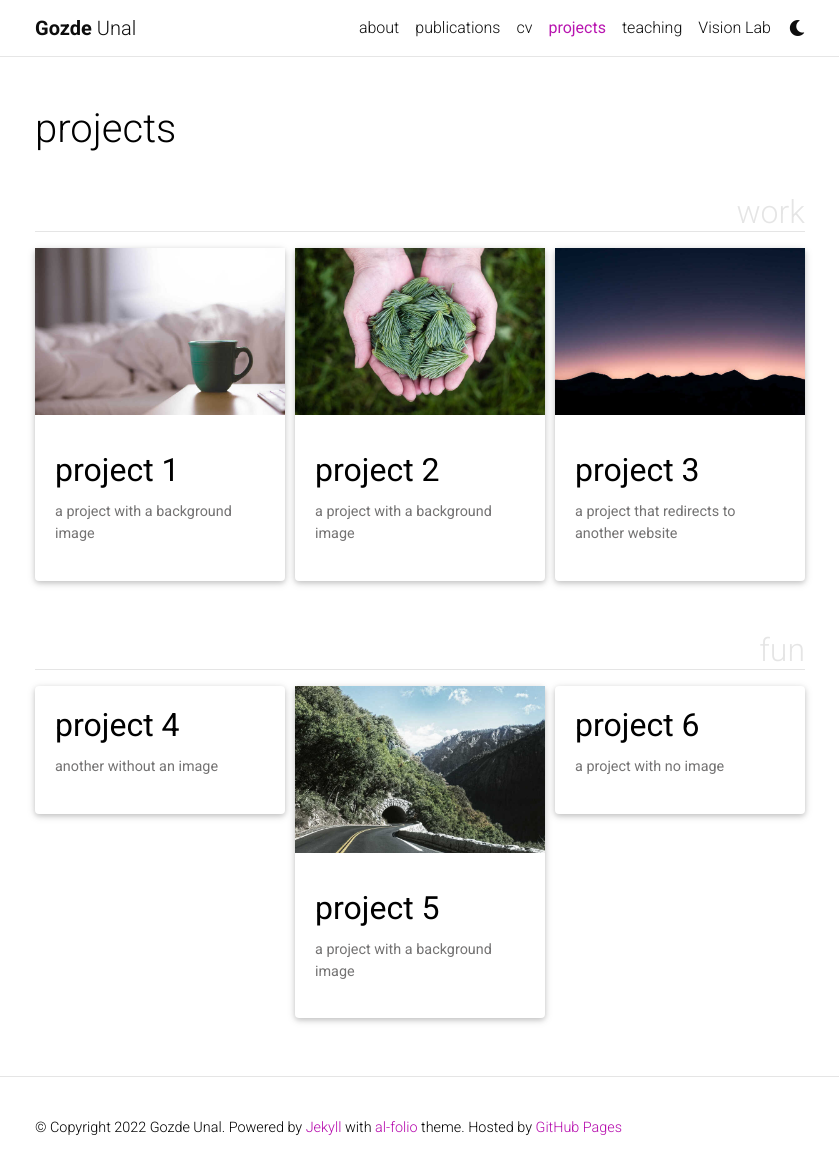
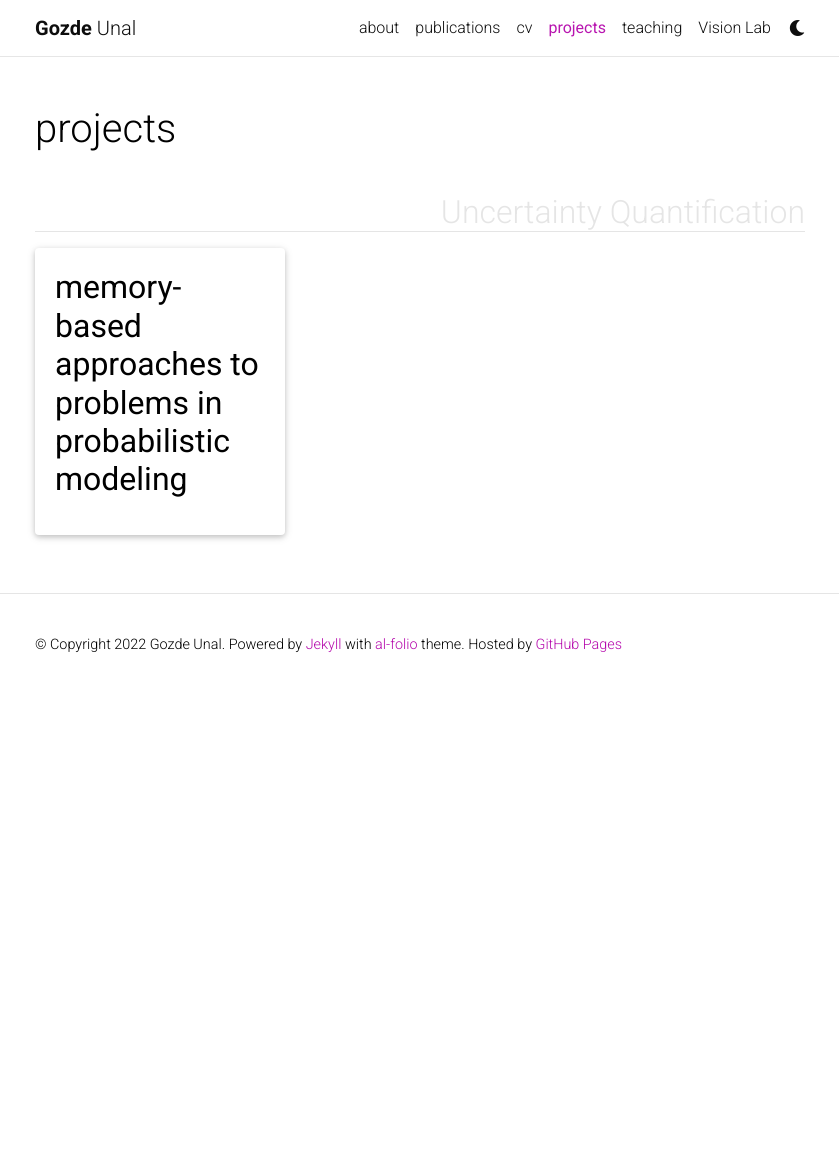
Before and after one commit to gozde-unal/gozde-unal.github.io, a Jekyll site: the page built from _pages/projects.md, in a window 1280 px wide and 1179 px high. Shown: the top 1174 px of the window, without its empty margins (220-1059 px from the left). Built offline with Jekyll 4.4.1, drawn with Linux system fonts in a browser that asks for light colours; full-size pictures stand in for the smaller copies a plugin makes; comment, search, counter and statistics services are not loaded; a style sheet for code colours, icons or effects is not loaded.

Commit message:
projects

````diff
--- a/_pages/projects.md
+++ b/_pages/projects.md
@@ -4,7 +4,7 @@ title: projects
 permalink: /projects/
 nav: true
 nav_order: 4
-display_categories: [work, fun]
+display_categories: [Uncertainty Quantification]
 horizontal: false
 ---
 
--- a/_projects/1_project.md
+++ b/_projects/1_project.md
@@ -1,80 +1,40 @@
 ---
 layout: page
-title: project 1
-description: a project with a background image
-img: assets/img/12.jpg
+title: Memory-based Approaches to Problems in Probabilistic Modeling
 importance: 1
-category: work
+category: Uncertainty Quantification
 ---
 
-Every project has a beautiful feature showcase page.
-It's easy to include images in a flexible 3-column grid format.
-Make your photos 1/3, 2/3, or full width.
-
-To give your project a background in the portfolio page, just add the img tag to the front matter like so:
-
-    ---
-    layout: page
-    title: project
-    description: a project with a background image
-    img: /assets/img/12.jpg
-    ---
+# Evidential Turing Processes (ETP)
 
 <div class="row">
-    <div class="col-sm mt-3 mt-md-0">
-        {% include figure.html path="assets/img/1.jpg" title="example image" class="img-fluid rounded z-depth-1" %}
+    <div class="col-sm mt-6 mt-md-0">
+        <!-- Start ordered list-->
+        <ol>
+            <li> We define <b>Total Calibration</b> for the first time.</li>
+            <li> We introduce <b>Complete Bayesian Models</b> </li>
+            <li> We propose Evidential Turing Processes as a realization of Complete Bayesian Models </li>
+            <li> We show that Evidential Turing Process is the only model that can excel all three aspects of total calibration simultaneously </li>
+        </ol>
     </div>
     <div class="col-sm mt-3 mt-md-0">
-        {% include figure.html path="assets/img/3.jpg" title="example image" class="img-fluid rounded z-depth-1" %}
+        {% include figure.html path="assets/projects/akgula15/ETP.png" title="Evidential Turing Processes" class="img-fluid rounded z-depth-1" %}
+    </div>
+</div>
+
+# Continual Learning of Multi-modal Dynamics with External Memory (CDDP)
+
+<div class="row">
+    <div class="col-sm mt-6 mt-md-0">
+        <!-- Start ordered list-->
+        <ol>
+            <li> We introduce the first study on Continual Learning of Multi-modal Dynamical Systems</li>
+            <li> We introduce Competitive baseline Variational Continual Learning - Bayesian State-Space Model </li>
+            <li> We propose a novel solution which is Continual Dynamic Dirichlet Process (CDDP) based on external memory  </li>
+            <li> We show that CDDP is beneficial for continual learning of multi-modal dynamics </li>
+        </ol>
     </div>
     <div class="col-sm mt-3 mt-md-0">
-        {% include figure.html path="assets/img/5.jpg" title="example image" class="img-fluid rounded z-depth-1" %}
+        {% include figure.html path="assets/projects/akgula15/CDDP.png" title="Continual Learning of Multi-modal Dynamics with External Memory" class="img-fluid rounded z-depth-1" %}
     </div>
 </div>
-<div class="caption">
-    Caption photos easily. On the left, a road goes through a tunnel. Middle, leaves artistically fall in a hipster photoshoot. Right, in another hipster photoshoot, a lumberjack grasps a handful of pine needles.
-</div>
-<div class="row">
-    <div class="col-sm mt-3 mt-md-0">
-        {% include figure.html path="assets/img/5.jpg" title="example image" class="img-fluid rounded z-depth-1" %}
-    </div>
-</div>
-<div class="caption">
-    This image can also have a caption. It's like magic.
-</div>
-
-You can also put regular text between your rows of images.
-Say you wanted to write a little bit about your project before you posted the rest of the images.
-You describe how you toiled, sweated, *bled* for your project, and then... you reveal its glory in the next row of images.
-
-
-<div class="row justify-content-sm-center">
-    <div class="col-sm-8 mt-3 mt-md-0">
-        {% include figure.html path="assets/img/6.jpg" title="example image" class="img-fluid rounded z-depth-1" %}
-    </div>
-    <div class="col-sm-4 mt-3 mt-md-0">
-        {% include figure.html path="assets/img/11.jpg" title="example image" class="img-fluid rounded z-depth-1" %}
-    </div>
-</div>
-<div class="caption">
-    You can also have artistically styled 2/3 + 1/3 images, like these.
-</div>
-
-
-The code is simple.
-Just wrap your images with `<div class="col-sm">` and place them inside `<div class="row">` (read more about the <a href="https://getbootstrap.com/docs/4.4/layout/grid/">Bootstrap Grid</a> system).
-To make images responsive, add `img-fluid` class to each; for rounded corners and shadows use `rounded` and `z-depth-1` classes.
-Here's the code for the last row of images above:
-
-{% raw %}
-```html
-<div class="row justify-content-sm-center">
-    <div class="col-sm-8 mt-3 mt-md-0">
-        {% include figure.html path="assets/img/6.jpg" title="example image" class="img-fluid rounded z-depth-1" %}
-    </div>
-    <div class="col-sm-4 mt-3 mt-md-0">
-        {% include figure.html path="assets/img/11.jpg" title="example image" class="img-fluid rounded z-depth-1" %}
-    </div>
-</div>
-```
-{% endraw %}
--- a/_projects/2_project.md
+++ /dev/null
@@ -1,80 +0,0 @@
----
-layout: page
-title: project 2
-description: a project with a background image
-img: assets/img/3.jpg
-importance: 2
-category: work
----
-
-Every project has a beautiful feature showcase page.
-It's easy to include images in a flexible 3-column grid format.
-Make your photos 1/3, 2/3, or full width.
-
-To give your project a background in the portfolio page, just add the img tag to the front matter like so:
-
-    ---
-    layout: page
-    title: project
-    description: a project with a background image
-    img: /assets/img/12.jpg
-    ---
-
-<div class="row">
-    <div class="col-sm mt-3 mt-md-0">
-        {% include figure.html path="assets/img/1.jpg" title="example image" class="img-fluid rounded z-depth-1" %}
-    </div>
-    <div class="col-sm mt-3 mt-md-0">
-        {% include figure.html path="assets/img/3.jpg" title="example image" class="img-fluid rounded z-depth-1" %}
-    </div>
-    <div class="col-sm mt-3 mt-md-0">
-        {% include figure.html path="assets/img/5.jpg" title="example image" class="img-fluid rounded z-depth-1" %}
-    </div>
-</div>
-<div class="caption">
-    Caption photos easily. On the left, a road goes through a tunnel. Middle, leaves artistically fall in a hipster photoshoot. Right, in another hipster photoshoot, a lumberjack grasps a handful of pine needles.
-</div>
-<div class="row">
-    <div class="col-sm mt-3 mt-md-0">
-        {% include figure.html path="assets/img/5.jpg" title="example image" class="img-fluid rounded z-depth-1" %}
-    </div>
-</div>
-<div class="caption">
-    This image can also have a caption. It's like magic.
-</div>
-
-You can also put regular text between your rows of images.
-Say you wanted to write a little bit about your project before you posted the rest of the images.
-You describe how you toiled, sweated, *bled* for your project, and then... you reveal its glory in the next row of images.
-
-
-<div class="row justify-content-sm-center">
-    <div class="col-sm-8 mt-3 mt-md-0">
-        {% include figure.html path="assets/img/6.jpg" title="example image" class="img-fluid rounded z-depth-1" %}
-    </div>
-    <div class="col-sm-4 mt-3 mt-md-0">
-        {% include figure.html path="assets/img/11.jpg" title="example image" class="img-fluid rounded z-depth-1" %}
-    </div>
-</div>
-<div class="caption">
-    You can also have artistically styled 2/3 + 1/3 images, like these.
-</div>
-
-
-The code is simple.
-Just wrap your images with `<div class="col-sm">` and place them inside `<div class="row">` (read more about the <a href="https://getbootstrap.com/docs/4.4/layout/grid/">Bootstrap Grid</a> system).
-To make images responsive, add `img-fluid` class to each; for rounded corners and shadows use `rounded` and `z-depth-1` classes.
-Here's the code for the last row of images above:
-
-{% raw %}
-```html
-<div class="row justify-content-sm-center">
-    <div class="col-sm-8 mt-3 mt-md-0">
-        {% include figure.html path="assets/img/6.jpg" title="example image" class="img-fluid rounded z-depth-1" %}
-    </div>
-    <div class="col-sm-4 mt-3 mt-md-0">
-        {% include figure.html path="assets/img/11.jpg" title="example image" class="img-fluid rounded z-depth-1" %}
-    </div>
-</div>
-```
-{% endraw %}
--- a/_projects/4_project.md
+++ /dev/null
@@ -1,80 +0,0 @@
----
-layout: page
-title: project 4
-description: another without an image
-img:
-importance: 3
-category: fun
----
-
-Every project has a beautiful feature showcase page.
-It's easy to include images in a flexible 3-column grid format.
-Make your photos 1/3, 2/3, or full width.
-
-To give your project a background in the portfolio page, just add the img tag to the front matter like so:
-
-    ---
-    layout: page
-    title: project
-    description: a project with a background image
-    img: /assets/img/12.jpg
-    ---
-
-<div class="row">
-    <div class="col-sm mt-3 mt-md-0">
-        {% include figure.html path="assets/img/1.jpg" title="example image" class="img-fluid rounded z-depth-1" %}
-    </div>
-    <div class="col-sm mt-3 mt-md-0">
-        {% include figure.html path="assets/img/3.jpg" title="example image" class="img-fluid rounded z-depth-1" %}
-    </div>
-    <div class="col-sm mt-3 mt-md-0">
-        {% include figure.html path="assets/img/5.jpg" title="example image" class="img-fluid rounded z-depth-1" %}
-    </div>
-</div>
-<div class="caption">
-    Caption photos easily. On the left, a road goes through a tunnel. Middle, leaves artistically fall in a hipster photoshoot. Right, in another hipster photoshoot, a lumberjack grasps a handful of pine needles.
-</div>
-<div class="row">
-    <div class="col-sm mt-3 mt-md-0">
-        {% include figure.html path="assets/img/5.jpg" title="example image" class="img-fluid rounded z-depth-1" %}
-    </div>
-</div>
-<div class="caption">
-    This image can also have a caption. It's like magic.
-</div>
-
-You can also put regular text between your rows of images.
-Say you wanted to write a little bit about your project before you posted the rest of the images.
-You describe how you toiled, sweated, *bled* for your project, and then... you reveal its glory in the next row of images.
-
-
-<div class="row justify-content-sm-center">
-    <div class="col-sm-8 mt-3 mt-md-0">
-        {% include figure.html path="assets/img/6.jpg" title="example image" class="img-fluid rounded z-depth-1" %}
-    </div>
-    <div class="col-sm-4 mt-3 mt-md-0">
-        {% include figure.html path="assets/img/11.jpg" title="example image" class="img-fluid rounded z-depth-1" %}
-    </div>
-</div>
-<div class="caption">
-    You can also have artistically styled 2/3 + 1/3 images, like these.
-</div>
-
-
-The code is simple.
-Just wrap your images with `<div class="col-sm">` and place them inside `<div class="row">` (read more about the <a href="https://getbootstrap.com/docs/4.4/layout/grid/">Bootstrap Grid</a> system).
-To make images responsive, add `img-fluid` class to each; for rounded corners and shadows use `rounded` and `z-depth-1` classes.
-Here's the code for the last row of images above:
-
-{% raw %}
-```html
-<div class="row justify-content-sm-center">
-    <div class="col-sm-8 mt-3 mt-md-0">
-        {% include figure.html path="assets/img/6.jpg" title="example image" class="img-fluid rounded z-depth-1" %}
-    </div>
-    <div class="col-sm-4 mt-3 mt-md-0">
-        {% include figure.html path="assets/img/11.jpg" title="example image" class="img-fluid rounded z-depth-1" %}
-    </div>
-</div>
-```
-{% endraw %}
--- a/_projects/5_project.md
+++ /dev/null
@@ -1,80 +0,0 @@
----
-layout: page
-title: project 5
-description: a project with a background image
-img: assets/img/1.jpg
-importance: 3
-category: fun
----
-
-Every project has a beautiful feature showcase page.
-It's easy to include images in a flexible 3-column grid format.
-Make your photos 1/3, 2/3, or full width.
-
-To give your project a background in the portfolio page, just add the img tag to the front matter like so:
-
-    ---
-    layout: page
-    title: project
-    description: a project with a background image
-    img: /assets/img/12.jpg
-    ---
-
-<div class="row">
-    <div class="col-sm mt-3 mt-md-0">
-        {% include figure.html path="assets/img/1.jpg" title="example image" class="img-fluid rounded z-depth-1" %}
-    </div>
-    <div class="col-sm mt-3 mt-md-0">
-        {% include figure.html path="assets/img/3.jpg" title="example image" class="img-fluid rounded z-depth-1" %}
-    </div>
-    <div class="col-sm mt-3 mt-md-0">
-        {% include figure.html path="assets/img/5.jpg" title="example image" class="img-fluid rounded z-depth-1" %}
-    </div>
-</div>
-<div class="caption">
-    Caption photos easily. On the left, a road goes through a tunnel. Middle, leaves artistically fall in a hipster photoshoot. Right, in another hipster photoshoot, a lumberjack grasps a handful of pine needles.
-</div>
-<div class="row">
-    <div class="col-sm mt-3 mt-md-0">
-        {% include figure.html path="assets/img/5.jpg" title="example image" class="img-fluid rounded z-depth-1" %}
-    </div>
-</div>
-<div class="caption">
-    This image can also have a caption. It's like magic.
-</div>
-
-You can also put regular text between your rows of images.
-Say you wanted to write a little bit about your project before you posted the rest of the images.
-You describe how you toiled, sweated, *bled* for your project, and then... you reveal its glory in the next row of images.
-
-
-<div class="row justify-content-sm-center">
-    <div class="col-sm-8 mt-3 mt-md-0">
-        {% include figure.html path="assets/img/6.jpg" title="example image" class="img-fluid rounded z-depth-1" %}
-    </div>
-    <div class="col-sm-4 mt-3 mt-md-0">
-        {% include figure.html path="assets/img/11.jpg" title="example image" class="img-fluid rounded z-depth-1" %}
-    </div>
-</div>
-<div class="caption">
-    You can also have artistically styled 2/3 + 1/3 images, like these.
-</div>
-
-
-The code is simple.
-Just wrap your images with `<div class="col-sm">` and place them inside `<div class="row">` (read more about the <a href="https://getbootstrap.com/docs/4.4/layout/grid/">Bootstrap Grid</a> system).
-To make images responsive, add `img-fluid` class to each; for rounded corners and shadows use `rounded` and `z-depth-1` classes.
-Here's the code for the last row of images above:
-
-{% raw %}
-```html
-<div class="row justify-content-sm-center">
-    <div class="col-sm-8 mt-3 mt-md-0">
-        {% include figure.html path="assets/img/6.jpg" title="example image" class="img-fluid rounded z-depth-1" %}
-    </div>
-    <div class="col-sm-4 mt-3 mt-md-0">
-        {% include figure.html path="assets/img/11.jpg" title="example image" class="img-fluid rounded z-depth-1" %}
-    </div>
-</div>
-```
-{% endraw %}
--- a/_projects/6_project.md
+++ /dev/null
@@ -1,80 +0,0 @@
----
-layout: page
-title: project 6
-description: a project with no image
-img:
-importance: 4
-category: fun
----
-
-Every project has a beautiful feature showcase page.
-It's easy to include images in a flexible 3-column grid format.
-Make your photos 1/3, 2/3, or full width.
-
-To give your project a background in the portfolio page, just add the img tag to the front matter like so:
-
-    ---
-    layout: page
-    title: project
-    description: a project with a background image
-    img: /assets/img/12.jpg
-    ---
-
-<div class="row">
-    <div class="col-sm mt-3 mt-md-0">
-        {% include figure.html path="assets/img/1.jpg" title="example image" class="img-fluid rounded z-depth-1" %}
-    </div>
-    <div class="col-sm mt-3 mt-md-0">
-        {% include figure.html path="assets/img/3.jpg" title="example image" class="img-fluid rounded z-depth-1" %}
-    </div>
-    <div class="col-sm mt-3 mt-md-0">
-        {% include figure.html path="assets/img/5.jpg" title="example image" class="img-fluid rounded z-depth-1" %}
-    </div>
-</div>
-<div class="caption">
-    Caption photos easily. On the left, a road goes through a tunnel. Middle, leaves artistically fall in a hipster photoshoot. Right, in another hipster photoshoot, a lumberjack grasps a handful of pine needles.
-</div>
-<div class="row">
-    <div class="col-sm mt-3 mt-md-0">
-        {% include figure.html path="assets/img/5.jpg" title="example image" class="img-fluid rounded z-depth-1" %}
-    </div>
-</div>
-<div class="caption">
-    This image can also have a caption. It's like magic.
-</div>
-
-You can also put regular text between your rows of images.
-Say you wanted to write a little bit about your project before you posted the rest of the images.
-You describe how you toiled, sweated, *bled* for your project, and then... you reveal its glory in the next row of images.
-
-
-<div class="row justify-content-sm-center">
-    <div class="col-sm-8 mt-3 mt-md-0">
-        {% include figure.html path="assets/img/6.jpg" title="example image" class="img-fluid rounded z-depth-1" %}
-    </div>
-    <div class="col-sm-4 mt-3 mt-md-0">
-        {% include figure.html path="assets/img/11.jpg" title="example image" class="img-fluid rounded z-depth-1" %}
-    </div>
-</div>
-<div class="caption">
-    You can also have artistically styled 2/3 + 1/3 images, like these.
-</div>
-
-
-The code is simple.
-Just wrap your images with `<div class="col-sm">` and place them inside `<div class="row">` (read more about the <a href="https://getbootstrap.com/docs/4.4/layout/grid/">Bootstrap Grid</a> system).
-To make images responsive, add `img-fluid` class to each; for rounded corners and shadows use `rounded` and `z-depth-1` classes.
-Here's the code for the last row of images above:
-
-{% raw %}
-```html
-<div class="row justify-content-sm-center">
-    <div class="col-sm-8 mt-3 mt-md-0">
-        {% include figure.html path="assets/img/6.jpg" title="example image" class="img-fluid rounded z-depth-1" %}
-    </div>
-    <div class="col-sm-4 mt-3 mt-md-0">
-        {% include figure.html path="assets/img/11.jpg" title="example image" class="img-fluid rounded z-depth-1" %}
-    </div>
-</div>
-```
-{% endraw %}
````
Also changed, not shown: _projects/3_project.md (deleted, +0 -81 lines), assets/projects/akgula15/CDDP.png (added), assets/projects/akgula15/ETP.png (added).
